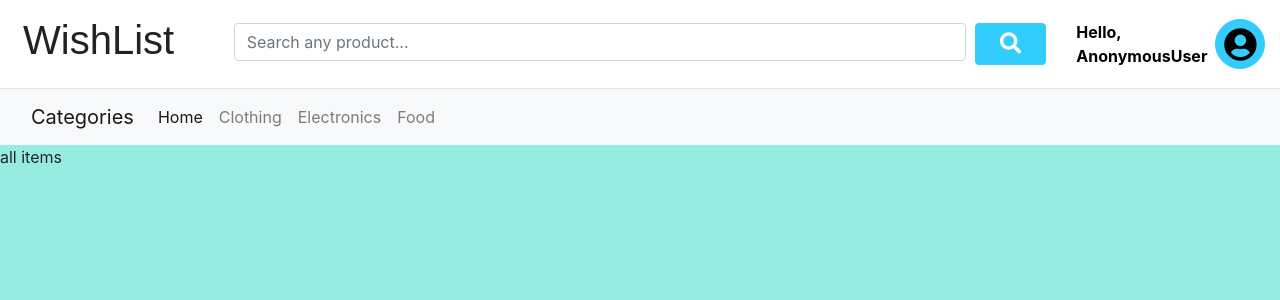
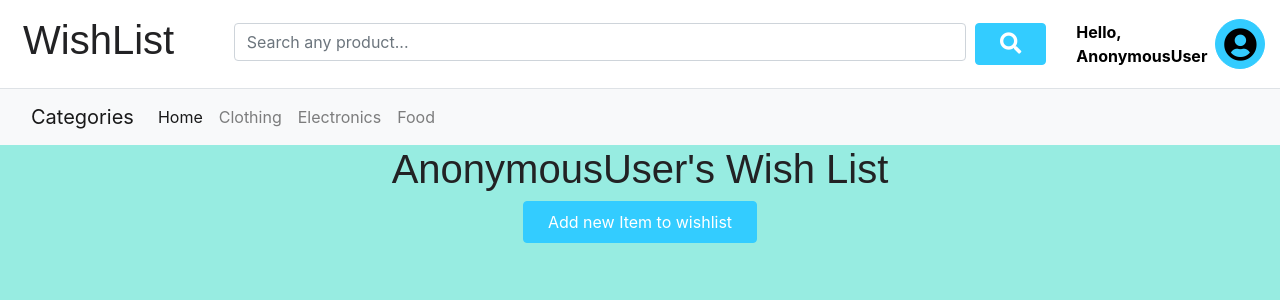
Before and after one commit to larafonse/CST438Project2, a Django app: template src/pages/templates/pages/allItems.html in a window 1280 px wide; the page is wider, and only the part inside the window is pictured. Shown: the top 300 px of that part. Run offline with Django 3.2, Linux system fonts and the light colour scheme; the template is opened without the code that fills it, so the values that code supplies are empty; some libraries are stand-ins or nearby versions.

Commit message:
linked item page to all items

```diff
--- a/src/pages/templates/pages/allItems.html
+++ b/src/pages/templates/pages/allItems.html
@@ -2,7 +2,12 @@
 {% load static %}
 {% block body %}
 <tr>
-    <td>all items</td>
+    <h1 class="text-center">{{ request.user }}'s Wish List</h1>
+    <div class="col text-center">
+        <a href="/item" class="btn btn-success">Add new Item to wishlist</a>
+    </div>
+
+
     <br>
     <div class="card-group">
 
```
